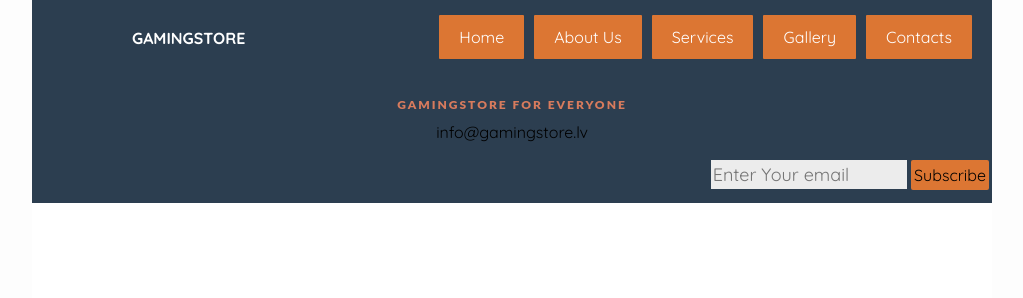
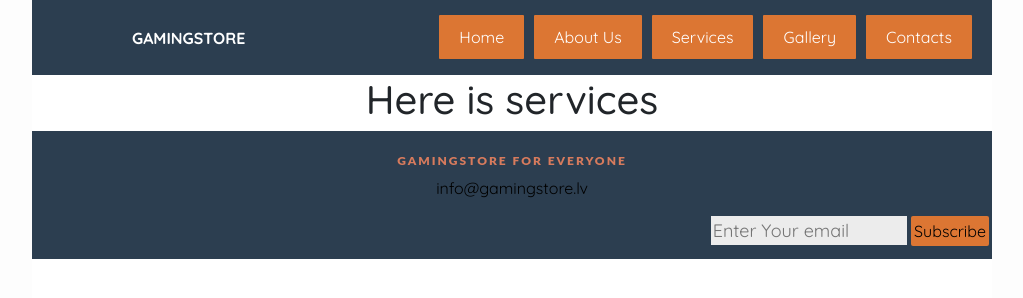
Before and after one commit to mmam31/gamingstore, a website: page services.html in a window 1280 px wide. Shown: the whole page, without its empty margins (128-1151 px from the left). Drawn offline with nearby package versions, Linux system fonts and the light colour scheme.

Commit message:
Services branch created

```diff
--- a/services.html
+++ b/services.html
@@ -24,6 +24,8 @@
     </header>
         <main>
 
+            <h1>Here is services</h1>
+
         </main>
     <footer>
         <h5>Gamingstore for Everyone</h5>
```
